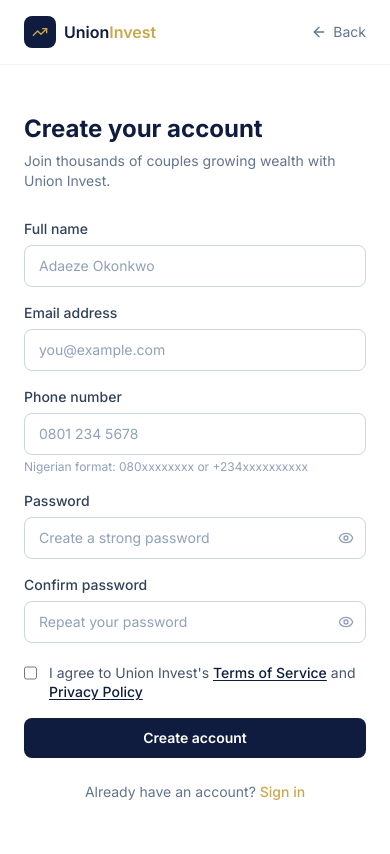
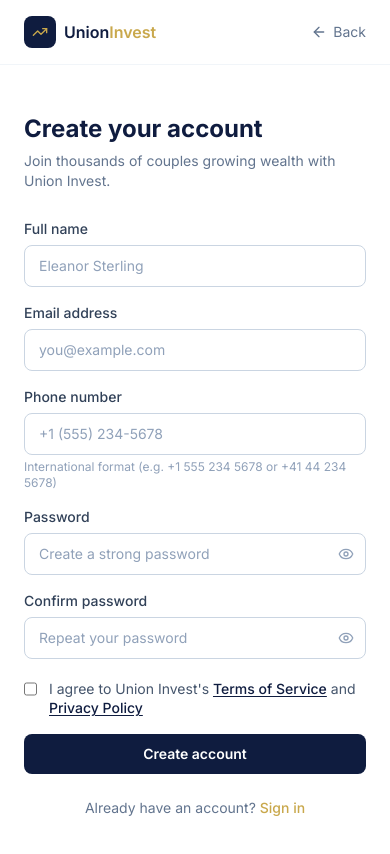
Before and after one commit to olastech1/marriage-invest, a Next.js app: page /register in a window 390 px wide. Shown: the top 854 px of the page. Built offline with nearby package versions, Linux system fonts and the light colour scheme.

Commit message:
fix(register): replace Nigerian placeholders, phone formatting, and helper text with international foreign standards

```diff
--- a/src/app/(auth)/register/page.tsx
+++ b/src/app/(auth)/register/page.tsx
@@ -5,7 +5,7 @@
  *
  * Features:
  * - Full name, email, phone, password, confirm-password fields
- * - Phone number formatting (Nigerian format, expandable)
+ * - Phone number formatting (International standard)
  * - Zod inline schema validation
  * - Terms + Privacy Policy agreement checkbox
  * - POST /api/auth/register
@@ -69,17 +69,22 @@ type RegisterFields = {
 type FieldErrors = Partial<Record<keyof RegisterFields, string>>
 
 // ---------------------------------------------------------------------------
-// Phone formatter – formats as 0801 234 5678 while keeping raw digits
+// Phone formatter – formats international and standard phone numbers
 // ---------------------------------------------------------------------------
 function formatPhone(raw: string): string {
-  // Strip non-digit except leading +
-  const digits = raw.replace(/(?!^\+)\D/g, '')
-  if (digits.startsWith('+234')) {
-    const local = digits.slice(4)
-    return `+234 ${local.slice(0, 3)} ${local.slice(3, 6)} ${local.slice(6, 10)}`.trim()
+  if (!raw) return ''
+  const cleaned = raw.replace(/[^\d+]/g, '')
+  if (cleaned.startsWith('+')) {
+    const countryPlus = cleaned.slice(0, 3)
+    const rest = cleaned.slice(3)
+    if (rest.length <= 3) return `${countryPlus} ${rest}`.trim()
+    if (rest.length <= 6) return `${countryPlus} ${rest.slice(0, 3)} ${rest.slice(3)}`.trim()
+    return `${countryPlus} ${rest.slice(0, 3)} ${rest.slice(3, 6)} ${rest.slice(6, 11)}`.trim()
   }
-  // Local 11-digit format
-  return `${digits.slice(0, 4)} ${digits.slice(4, 7)} ${digits.slice(7, 11)}`.trim()
+  const digits = cleaned.replace(/\D/g, '')
+  if (digits.length <= 3) return digits
+  if (digits.length <= 6) return `(${digits.slice(0, 3)}) ${digits.slice(3)}`
+  return `(${digits.slice(0, 3)}) ${digits.slice(3, 6)}-${digits.slice(6, 10)}`
 }
 
 // Password strength helper
@@ -256,7 +261,7 @@ export default function RegisterPage() {
             autoComplete="name"
             value={fields.name}
             onChange={handleChange}
-            placeholder="Adaeze Okonkwo"
+            placeholder="Eleanor Sterling"
             disabled={isSubmitting}
             className={cls('name')}
           />
@@ -298,7 +303,7 @@ export default function RegisterPage() {
             autoComplete="tel"
             value={formatPhone(fields.phone)}
             onChange={handlePhoneChange}
-            placeholder="0801 234 5678"
+            placeholder="+1 (555) 234-5678"
             disabled={isSubmitting}
             className={cls('phone')}
           />
@@ -306,7 +311,7 @@ export default function RegisterPage() {
             <p className="mt-1.5 text-xs text-red-600">{fieldErrors.phone}</p>
           ) : (
             <p className="mt-1 text-xs text-slate-400">
-              Nigerian format: 080xxxxxxxx or +234xxxxxxxxxx
+              International format (e.g. +1 555 234 5678 or +41 44 234 5678)
             </p>
           )}
         </div>
```
